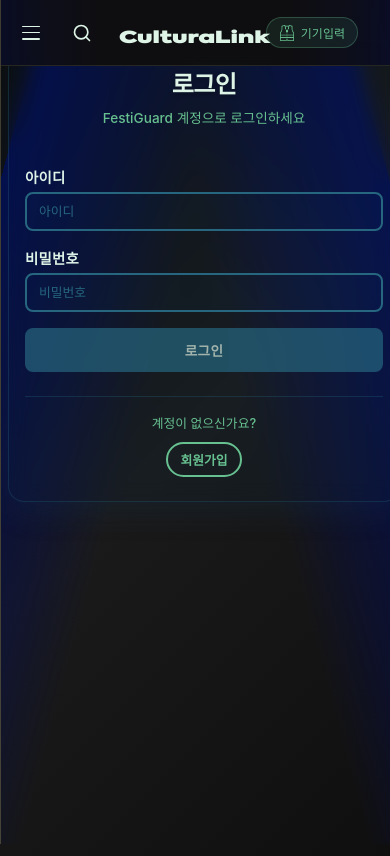
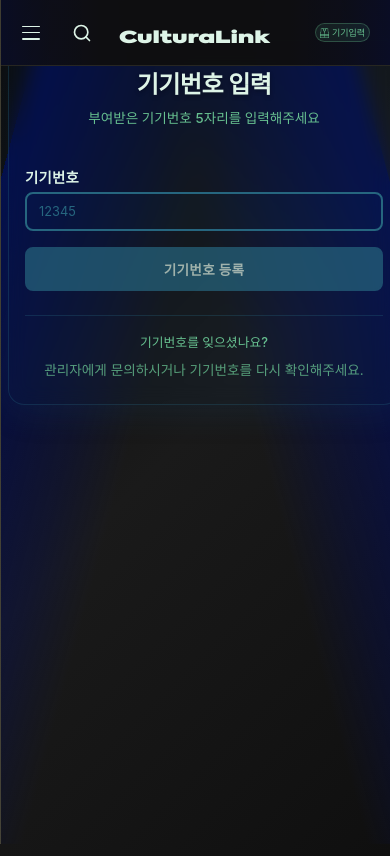
Before and after one commit to sodaaw/KurtainCall-Frontend, a React (Create React App) app: page /login in a window 390 px wide. Built offline with nearby package versions, Linux system fonts and the light colour scheme; no server answers; a web font is replaced by a local one.

Commit message:
로그인 페이지 변경

```diff
--- a/src/Login/Login.css
+++ b/src/Login/Login.css
@@ -241,6 +241,15 @@
   box-shadow: 0 4px 12px rgba(103, 192, 144, 0.3);
 }
 
+.login-signup-help {
+  color: #67C090;
+  font-size: 0.85rem;
+  margin: 8px 0 0 0;
+  font-weight: 400;
+  opacity: 0.8;
+  line-height: 1.4;
+}
+
 /* ========================
    반응형 디자인
 ======================== */
--- a/src/Login/Login.jsx
+++ b/src/Login/Login.jsx
@@ -1,121 +1,46 @@
 import React, { useState } from 'react';
 import { useNavigate } from 'react-router-dom';
-import axios from 'axios';
 import Topnav from '../components/Topnav';
 import './Login.css';
 
-// 백엔드 API URL 설정
-const API_BASE_URL = 'https://re-local.onrender.com';
-
 export default function Login() {
-  const [id, setId] = useState("");
-  const [password, setPassword] = useState("");
+  const [deviceNumber, setDeviceNumber] = useState("");
   const [loading, setLoading] = useState(false);
   const [errMsg, setErrMsg] = useState("");
   const [successMsg, setSuccessMsg] = useState("");
   const navigate = useNavigate();
 
-  const canSubmit = id.trim() && password && !loading;
+  const canSubmit = deviceNumber.trim() && !loading;
 
-  const handleLogin = async (e) => {
+  const handleDeviceSubmit = async (e) => {
     e.preventDefault();
     if (!canSubmit) return;
-
-    const payload = {
-      userid: id.trim(),
-      password,
-    };
 
     try {
       setLoading(true);
       setErrMsg('');
       setSuccessMsg('');
 
-      // 백엔드로 로그인 데이터 전송
-      const res = await axios.post(`${API_BASE_URL}/api/users/login`, payload, {
-        headers: { 'Content-Type': 'application/json' },
-        withCredentials: false,
-      });
-
-      console.log('로그인 성공:', res.data);
-      console.log('응답 데이터 타입:', typeof res.data);
-      console.log('응답 데이터 키들:', Object.keys(res.data));
-
-      // 토큰이 있다면 localStorage에 저장
-      if (res.data.token) {
-        console.log('토큰 저장 중...');
-        localStorage.setItem('token', res.data.token);
-      } else {
-        // 토큰이 없으면 더미 토큰 저장 (백엔드에서 토큰을 제공하지 않는 경우)
-        console.log('토큰이 없음. 더미 토큰 저장...');
-        localStorage.setItem('token', 'dummy-token-' + Date.now());
+      // 기기번호 검증 (시연용 - 12345만 허용)
+      if (deviceNumber.trim() !== '12345') {
+        throw new Error('올바르지 않은 기기번호입니다. 올바른 기기번호를 입력해주세요.');
       }
 
-      // 사용자 정보 저장 (res.data에 직접 사용자 정보가 있는 경우)
-      if (res.data.user) {
-        console.log('사용자 정보 저장 중 (res.data.user)...');
-        localStorage.setItem('user', JSON.stringify(res.data.user));
-      } else if (res.data._id) {
-        console.log('사용자 정보 저장 중 (res.data 직접)...');
-        // res.data 자체가 사용자 정보인 경우
-        localStorage.setItem('user', JSON.stringify(res.data));
-      } else {
-        console.log('사용자 정보를 찾을 수 없음');
-      }
+      // 기기번호 저장
+      localStorage.setItem('deviceId', deviceNumber.trim());
 
       // 성공 메시지 표시
-      setSuccessMsg('로그인이 완료되었습니다! 마이페이지로 이동합니다...');
-      setErrMsg(''); // 에러 메시지 초기화
+      setSuccessMsg('기기번호가 성공적으로 등록되었습니다! 메인 페이지로 이동합니다...');
+      setErrMsg('');
 
-      // 디버깅을 위한 로그 추가
-      console.log('페이지 이동 시도 중...');
-      console.log('현재 url:', window.location.href);
-      console.log('현재 경로:', window.location.pathname);
-      console.log('저장된 사용자 정보:', localStorage.getItem('user'));
+      // 메인 페이지로 이동
+      setTimeout(() => {
+        navigate('/');
+      }, 1500);
 
-      console.log('navigate 함수:', typeof navigate);
-
-      // 즉시 페이지 이동 시도 (성공 메시지는 이미 표시됨)
-      console.log('페이지 이동 시작...');
-
-      // 방법 1: navigate 함수 시도
-      console.log('방법 1: navigate 함수 시도...');
-      navigate('/user-selection');
-
-      setTimeout(() => {
-        console.log('navigate 실행 후 URL:', window.location.href);
-        console.log('navigate 실행 후 pathname:', window.location.pathname);
-
-        // 만약 여전히 /login에 있다면 강제 이동
-        if (window.location.pathname === '/login') {
-          console.log('navigate가 작동하지 않음. 강제 이동 시도...');
-          window.location.href = '/user-selection';
-        }
-      }, 100);
-
-      setTimeout(() => {
-      console.log('1초 후 URL 재확인:', window.location.href);
-        if (window.location.pathname === '/login') {
-          console.log('여전히 로그인 페이지에 있음. 강제 새로고침 이동...');
-          window.location.replace('/user-selection');
-        }
-      }, 1000);
-
-      console.log('모든 이동 방법 실행 완료');
     } catch (err) {
-      console.error('로그인 오류:', err);
-
-      // 더 자세한 오류 메시지 표시
-      if (err.response) {
-        // 서버에서 응답이 왔지만 오류인 경우
-        setErrMsg(err.response.data?.message || `로그인 실패: ${err.response.status}`);
-      } else if (err.request) {
-        // 서버에 요청이 전송되지 않은 경우 (연결 문제)
-        setErrMsg('서버에 연결할 수 없습니다. 백엔드가 실행 중인지 확인해주세요.');
-      } else {
-        // 기타 오류
-        setErrMsg('로그인 중 오류가 발생했습니다. 잠시 후 다시 시도해 주세요.');
-      }
+      console.error('기기번호 등록 오류:', err);
+      setErrMsg(err.message || '기기번호 등록 중 오류가 발생했습니다. 잠시 후 다시 시도해 주세요.');
     } finally {
       setLoading(false);
     }
@@ -127,11 +52,11 @@ export default function Login() {
 
       <div className="login-form-container">
         <div className="login-header">
-          <h1 className="login-title">로그인</h1>
-          <p className="login-subtitle">FestiGuard 계정으로 로그인하세요</p>
+          <h1 className="login-title">기기번호 입력</h1>
+          <p className="login-subtitle">부여받은 기기번호 5자리를 입력해주세요</p>
         </div>
 
-        <form className="login-form" onSubmit={handleLogin}>
+        <form className="login-form" onSubmit={handleDeviceSubmit}>
           {errMsg && (
             <div className="login-error-message">
               {errMsg}
@@ -145,45 +70,27 @@ export default function Login() {
           )}
 
           <div className="login-form-group">
-            <label htmlFor="userid" className="login-form-label">아이디</label>
+            <label htmlFor="deviceNumber" className="login-form-label">기기번호</label>
             <input
-              id="userid"
+              id="deviceNumber"
               type="text"
               className="login-form-input"
-              placeholder="아이디"
-              value={id}
-              onChange={(e) => setId(e.target.value)}
-              autoComplete="username"
-            />
-          </div>
-
-          <div className="login-form-group">
-            <label htmlFor="userpassword" className="login-form-label">비밀번호</label>
-            <input
-              id="userpassword"
-              type="password"
-              className="login-form-input"
-              placeholder="비밀번호"
-              value={password}
-              onChange={(e) => setPassword(e.target.value)}
-              autoComplete="current-password"
+              placeholder="12345"
+              value={deviceNumber}
+              onChange={(e) => setDeviceNumber(e.target.value)}
+              maxLength={5}
+              autoComplete="off"
             />
           </div>
 
           <button type="submit" className="login-btn" disabled={!canSubmit}>
-            {loading ? '로그인 중...' : '로그인'}
+            {loading ? '등록 중...' : '기기번호 등록'}
           </button>
         </form>
 
         <div className="login-signup-link">
-          <p className="login-signup-text">계정이 없으신가요?</p>
-          <button
-            type="button"
-            className="login-signup-btn"
-            onClick={() => navigate('/signup')}
-          >
-            회원가입
-          </button>
+          <p className="login-signup-text">기기번호를 잊으셨나요?</p>
+          <p className="login-signup-help">관리자에게 문의하시거나 기기번호를 다시 확인해주세요.</p>
         </div>
       </div>
     </div>
--- a/src/components/RecommendedPlaces.css
+++ b/src/components/RecommendedPlaces.css
@@ -7,7 +7,7 @@
 .places-section-title {
   font-size: 24px;
   font-weight: 700;
-  color: #2a2a2a;
+  color: #DDF4E7;
   margin-bottom: 24px;
   text-align: center;
   position: relative;
--- a/src/components/Topnav.css
+++ b/src/components/Topnav.css
@@ -161,6 +161,7 @@
   transition: all 0.3s ease;
   padding: 10px;
   border-radius: 8px;
+  z-index: 5;
 }
 
 .logo-wrapper:hover {
@@ -638,6 +639,49 @@
     padding: 8px 12px;
     font-size: 12px;
   }
+
+  /* 모바일에서 기기입력 버튼 레이아웃 개선 */
+  .topnav-right {
+    position: relative;
+    z-index: 10;
+    min-width: 0;
+    flex-shrink: 1;
+    max-width: 40%;
+  }
+
+  .device-input-container {
+    margin-right: 0;
+    max-width: 120px;
+    position: relative;
+    z-index: 15;
+  }
+
+  /* 모바일에서 로고 영역 조정 */
+  .logo-wrapper {
+    max-width: 60%;
+    z-index: 5;
+  }
+
+  .device-input-compact {
+    font-size: 11px;
+    padding: 4px 8px;
+    gap: 4px;
+  }
+
+  .device-input-form-compact {
+    min-width: 150px;
+    padding: 4px 8px;
+  }
+
+  .device-input-field {
+    font-size: 11px;
+    min-width: 80px;
+  }
+
+  .device-icon-small {
+    width: 14px;
+    height: 14px;
+  }
 }
 
 @media (max-width: 480px) {
@@ -684,6 +728,32 @@
     width: 20px;
     height: 16px;
   }
+
+  /* 더 작은 화면에서 기기입력 버튼 최적화 */
+  .device-input-container {
+    max-width: 100px;
+  }
+
+  .device-input-compact {
+    font-size: 10px;
+    padding: 3px 6px;
+    gap: 3px;
+  }
+
+  .device-input-form-compact {
+    min-width: 120px;
+    padding: 3px 6px;
+  }
+
+  .device-input-field {
+    font-size: 10px;
+    min-width: 60px;
+  }
+
+  .device-icon-small {
+    width: 12px;
+    height: 12px;
+  }
 }
 
 /* 매우 작은 화면 (390px 이하) */
@@ -725,4 +795,37 @@
     width: 240px;
     left: -240px;
   }
+
+  /* 매우 작은 화면에서 기기입력 버튼 최적화 */
+  .device-input-container {
+    max-width: 80px;
+  }
+
+  .device-input-compact {
+    font-size: 9px;
+    padding: 2px 4px;
+    gap: 2px;
+  }
+
+  .device-input-form-compact {
+    min-width: 100px;
+    padding: 2px 4px;
+  }
+
+  .device-input-field {
+    font-size: 9px;
+    min-width: 50px;
+  }
+
+  .device-icon-small {
+    width: 10px;
+    height: 10px;
+  }
+
+  .device-submit-compact,
+  .device-cancel-compact {
+    width: 14px;
+    height: 14px;
+    font-size: 12px;
+  }
 }
```
